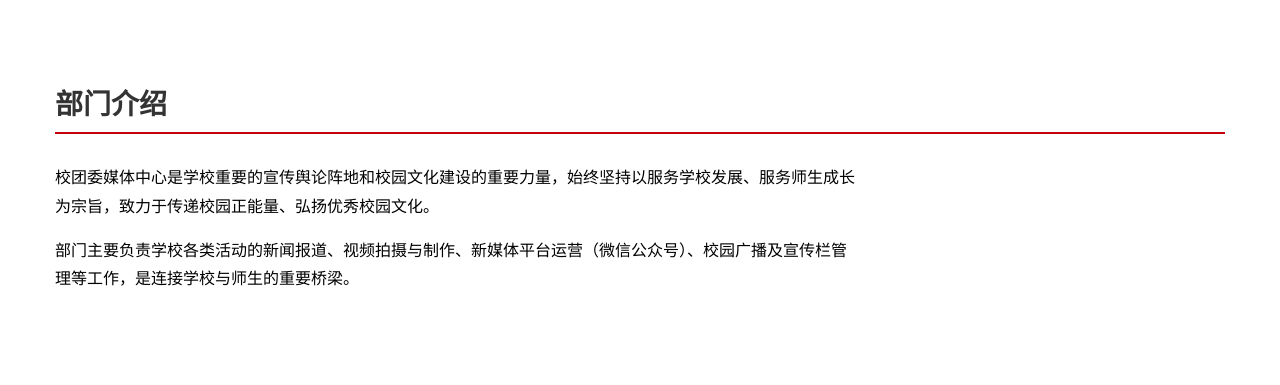
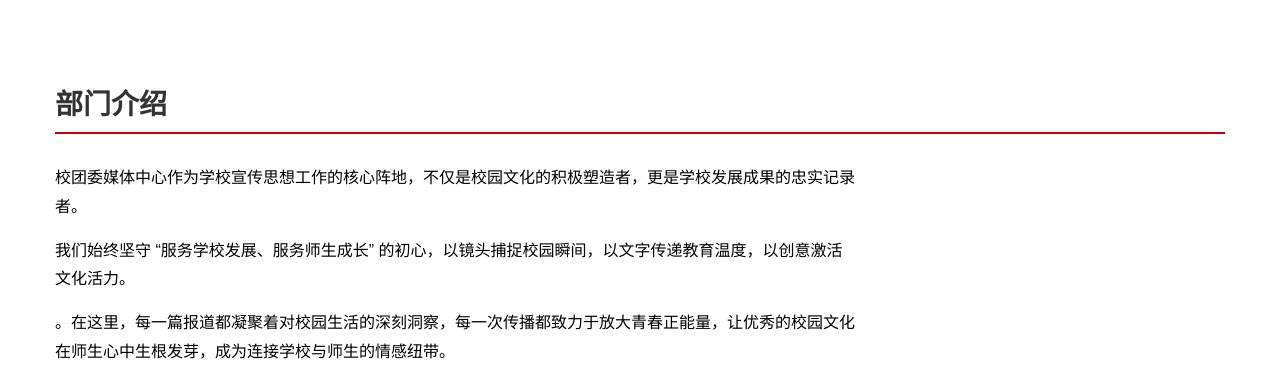
Before and after one commit to mango-H-520/Gench-Medium, a plain HTML site: page index.html in a window 1280 px wide. Shown: the part 602-987 px from the top of the page. Drawn offline with Linux system fonts and the light colour scheme.

Commit message:
Update index.html

```diff
--- a/index.html
+++ b/index.html
@@ -60,8 +60,9 @@
             <div class="container">
                 <h3>部门介绍</h3>
                 <div class="intro-content">
-                    <p>校团委媒体中心是学校重要的宣传舆论阵地和校园文化建设的重要力量，始终坚持以服务学校发展、服务师生成长为宗旨，致力于传递校园正能量、弘扬优秀校园文化。</p>
-                    <p>部门主要负责学校各类活动的新闻报道、视频拍摄与制作、新媒体平台运营（微信公众号）、校园广播及宣传栏管理等工作，是连接学校与师生的重要桥梁。</p>
+                    <p>校团委媒体中心作为学校宣传思想工作的核心阵地，不仅是校园文化的积极塑造者，更是学校发展成果的忠实记录者。</p>
+                    <p>我们始终坚守 “服务学校发展、服务师生成长” 的初心，以镜头捕捉校园瞬间，以文字传递教育温度，以创意激活文化活力。</p>
+                    <p>。在这里，每一篇报道都凝聚着对校园生活的深刻洞察，每一次传播都致力于放大青春正能量，让优秀的校园文化在师生心中生根发芽，成为连接学校与师生的情感纽带。</p>
                 </div>
             </div>
         </section>
```
